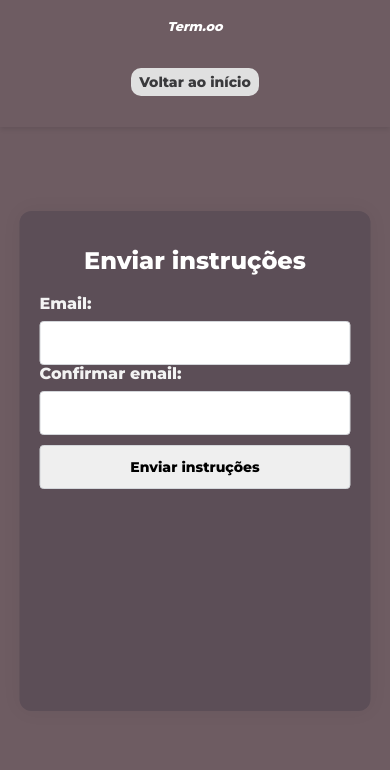
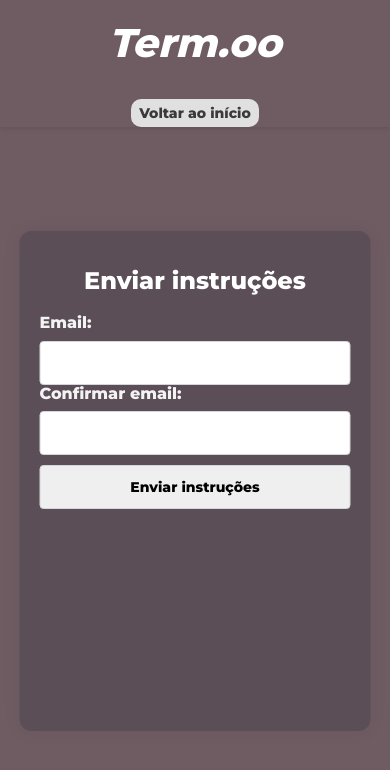
Before and after one commit to IntelAthom1Ghz/Termo-FanMade, a Flask app: page /nova_senha in a window 390 px wide. Shown: the top 770 px of the page. Run offline with Flask 3, Linux system fonts and the light colour scheme.

Commit message:
Changing margins and font sizes

```diff
--- a/estudos/static/css/cadastro-style.css
+++ b/estudos/static/css/cadastro-style.css
@@ -214,6 +214,6 @@ a:hover {
   }
 
   form{
-    margin-top: 10%;
+    margin-top: 15%;
   }
 }
--- a/estudos/static/css/login-style.css
+++ b/estudos/static/css/login-style.css
@@ -198,9 +198,7 @@ a:hover {
     position: static;
     transform: none;
     margin-bottom: 8px;
-    font-size: 0.8rem;
   }
-
   #nav_list {
     justify-content: center;
     width: 100%;
@@ -210,6 +208,6 @@ a:hover {
     padding: 6px 8px;
   }
   form{
-    margin-top: 10%;
+    margin-top: 15%;
   }
 }
```
